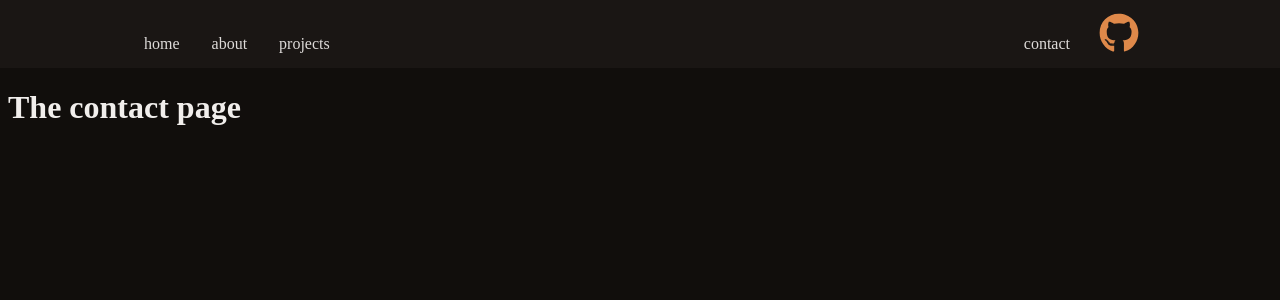
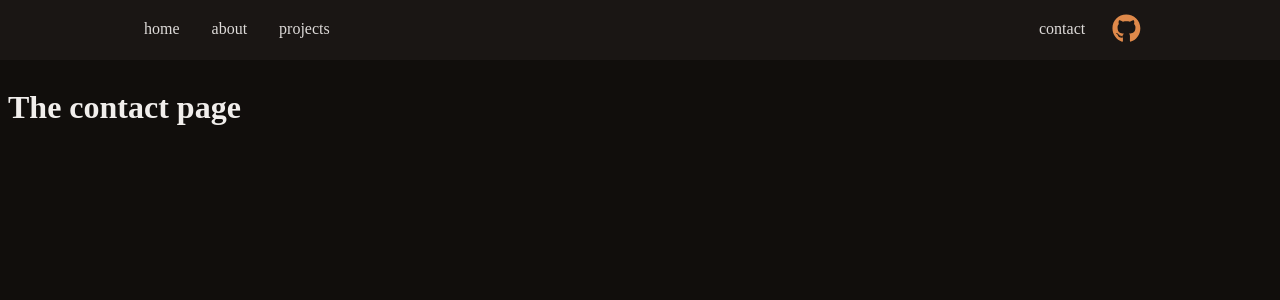
Before and after one commit to nuoskala/portfolio, a React app in the folder portfolio-front/: page /contact in a window 1280 px wide. Shown: the top 300 px of the page. Built offline with nearby package versions, Linux system fonts and the light colour scheme; the HTML template or start-up script is replaced by a standard one.

Commit message:
style: adjust size of navbar and its icon

```diff
--- a/portfolio-front/src/App.css
+++ b/portfolio-front/src/App.css
@@ -42,7 +42,7 @@ p {
   position: absolute;
   left: 0;
   top: 0;
-  height: 3rem;
+  height: 5vh;
   width: 80vw;
   padding: 10px 0;
   padding-left: 10vw;
@@ -60,7 +60,6 @@ p {
   text-decoration: none;
   padding-left: 1rem;
   padding-right: 1rem;
-  padding-top: 1.4rem;
 }
 .navbar-link:after {
   display:block;
@@ -79,12 +78,12 @@ p {
   border-color: transparent;
 }
 .navbar-icon{
-  font-size: 2.5rem;
+  font-size: 1.8rem;
   color: var(--cta-color-light);
-  border: 5px solid transparent;  /* to prevent other elements to move when icon is hovered */
+  border: 3px solid transparent;  /* to prevent other elements to move when icon is hovered */
   outline: 2px solid transparent;} /* same */
 .navbar-icon:hover, .navbar-icon:focus{
-  border: 5px solid transparent;
+  border: 3px solid transparent;
   outline: 2px solid var(--cta-color-light);
   color: var(--main-text-color);
   border-radius: 50%;
```
